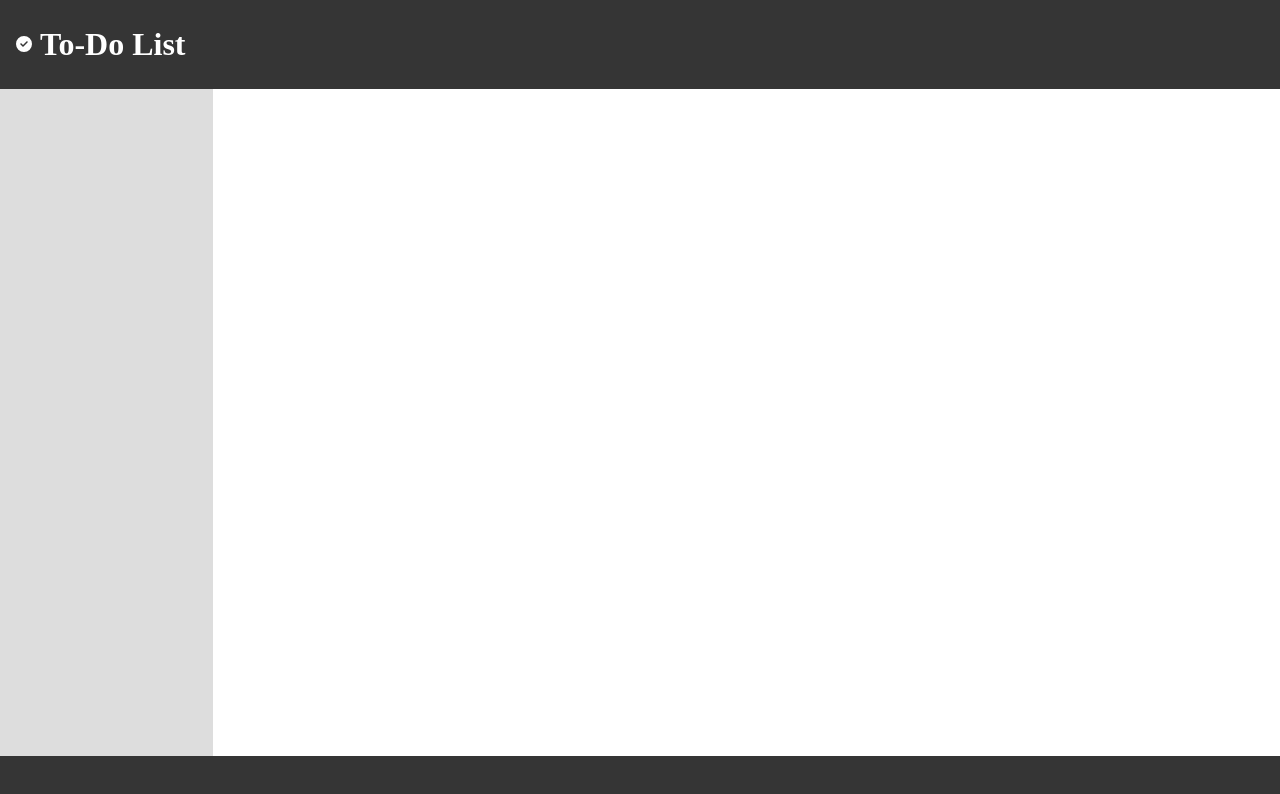
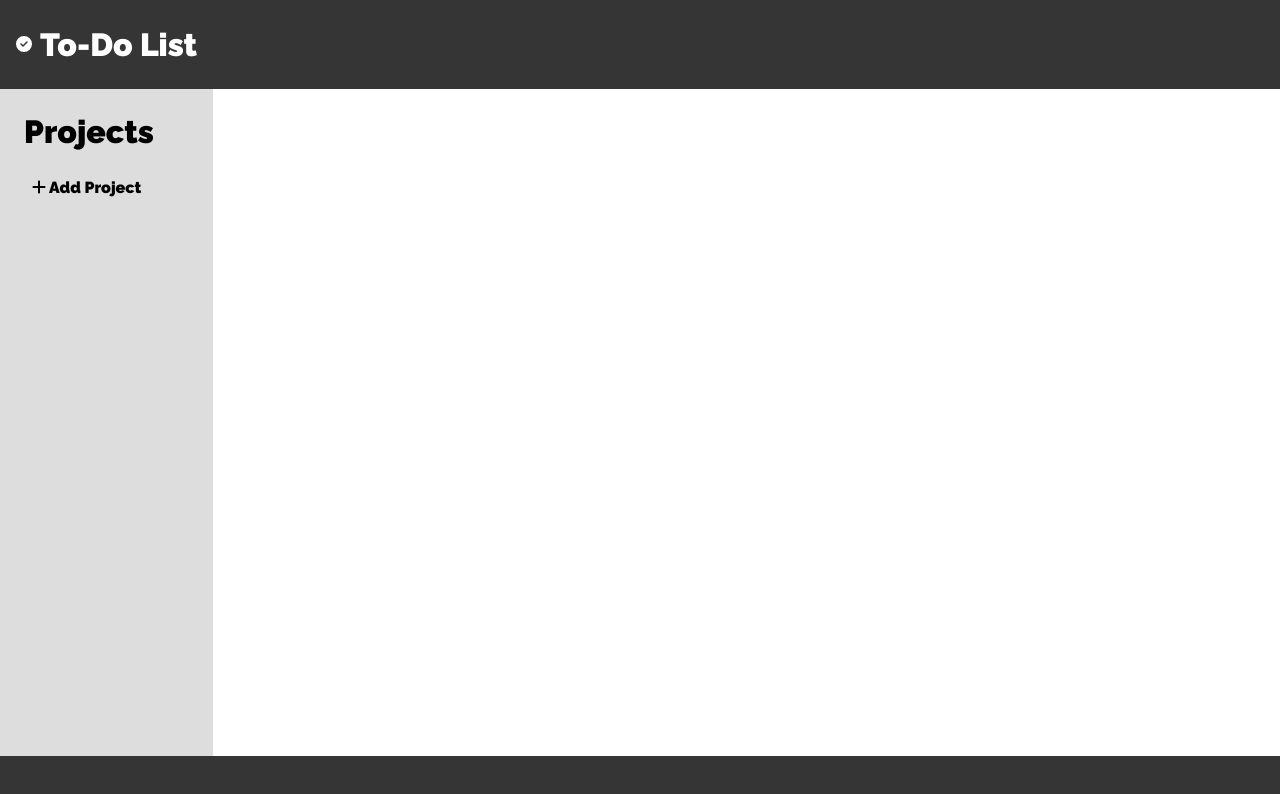
Before and after one commit to Afer1991/to-do-list, a website built with webpack: page src/index.html in a window 1280 px wide. Built offline with nearby package versions, Linux system fonts and the light colour scheme.

Commit message:
Add button to create new projects

```diff
--- a/src/index.js
+++ b/src/index.js
@@ -2,9 +2,11 @@ import renderUI from './renderUi.js';
 import "./style.css";
 import { library, dom } from "@fortawesome/fontawesome-svg-core";
 import { faCircleCheck } from "@fortawesome/free-solid-svg-icons/faCircleCheck";
+import { faPlus } from "@fortawesome/free-solid-svg-icons/faPlus";
 
 
 library.add(faCircleCheck);
+library.add(faPlus);
 dom.watch();
 
 renderUI();
--- a/src/renderUi.js
+++ b/src/renderUi.js
@@ -16,6 +16,15 @@ const renderUI = () => {
   sidebar.classList.add("sidebar");
   container.appendChild(sidebar);
 
+  const sidebarPara = document.createElement("h1");
+  sidebarPara.textContent = "Projects";
+  sidebar.appendChild(sidebarPara);
+
+  const addPrjctBtn = document.createElement("button");
+  addPrjctBtn.setAttribute("id", "add-project");
+  addPrjctBtn.innerHTML = '<i class="fas fa-plus"></i> Add Project';
+  sidebar.appendChild(addPrjctBtn);
+
   const content = document.createElement("div");
   content.classList.add("content");
   container.appendChild(content);
--- a/src/style.css
+++ b/src/style.css
@@ -1,6 +1,6 @@
 @font-face {
   font-family: 'Raleway';
-  src: url('./Raleway-Black.ttf') format('ttf');
+  src: url('./Raleway-Black.ttf');
 }
 
 *, *::before, *::after {
@@ -41,6 +41,29 @@ h1 {
   background: #DDD;
 }
 
+.sidebar svg {
+  color: #000;
+}
+
+.sidebar h1 {
+  color: #000;
+  padding: 24px;
+}
+
+#add-project {
+  margin: 0 24px;
+  padding: 4px 8px;
+  font-family: 'Raleway';
+  border: none;
+  background: #DDD;
+  font-size: 1rem;
+}
+
+#add-project:hover {
+  cursor: pointer;
+  background-color: #00000028;
+}
+
 .footer {
   grid-column: 1 / 3;
   background: #353535;
```
